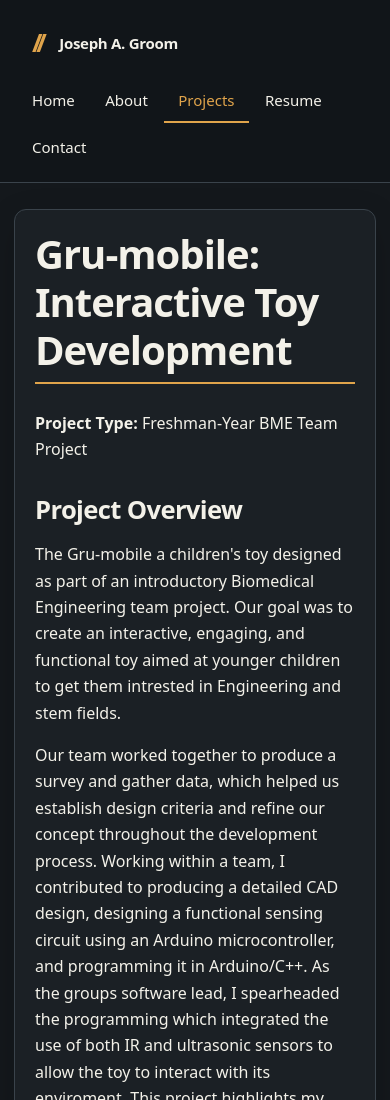
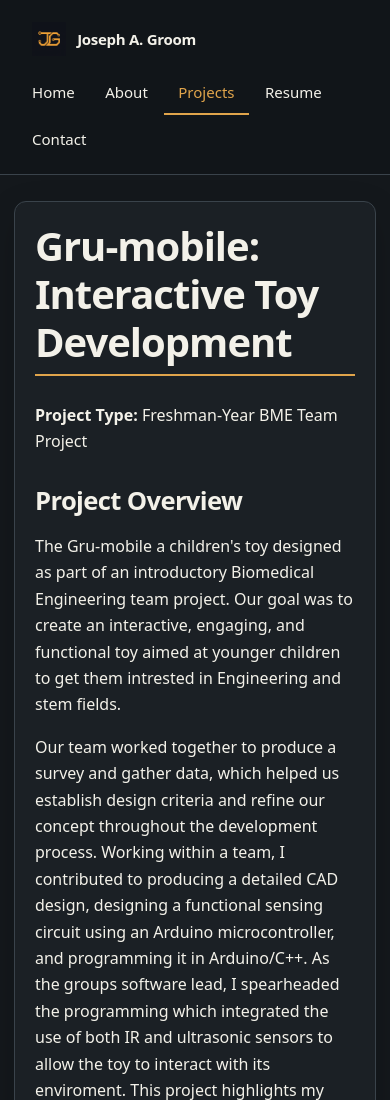
Before and after one commit to Oupobopoc-C6H6/Website, a plain HTML site: page projects/gru-mobile.html in a window 390 px wide. Shown: the top 1100 px of the page. Drawn offline with Linux system fonts and the light colour scheme.

Commit message:
Integrate new PERIFUSE assets and personal identity: projects/gru-mobile.html

```diff
--- a/projects/gru-mobile.html
+++ b/projects/gru-mobile.html
@@ -7,12 +7,12 @@
     <meta name="description" content="Detailed information about the Gru-mobile project by Joseph Groom">
     <title>Gru-mobile Project - Joseph Groom</title>
     <link rel="stylesheet" href="../assets/stylesheet.css">
-    <link rel="icon" href="../assets/Icon.png">
+    <link rel="icon" href="../assets/circuit-monogram.png">
 </head>
 <body>
     <!-- Navigation Bar -->
     <nav class="site-nav" aria-label="Main navigation">
-    <a class="site-brand" href="../index.html"><span class="brand-mark" aria-hidden="true">//</span> Joseph A. Groom</a>
+    <a class="site-brand" href="../index.html"><img class="brand-logo" src="../assets/circuit-monogram.png" alt="" width="34" height="34"> Joseph A. Groom</a>
     <div class="nav-links">
       <a href="../index.html">Home</a>
       <a href="../about.html">About</a>
```
